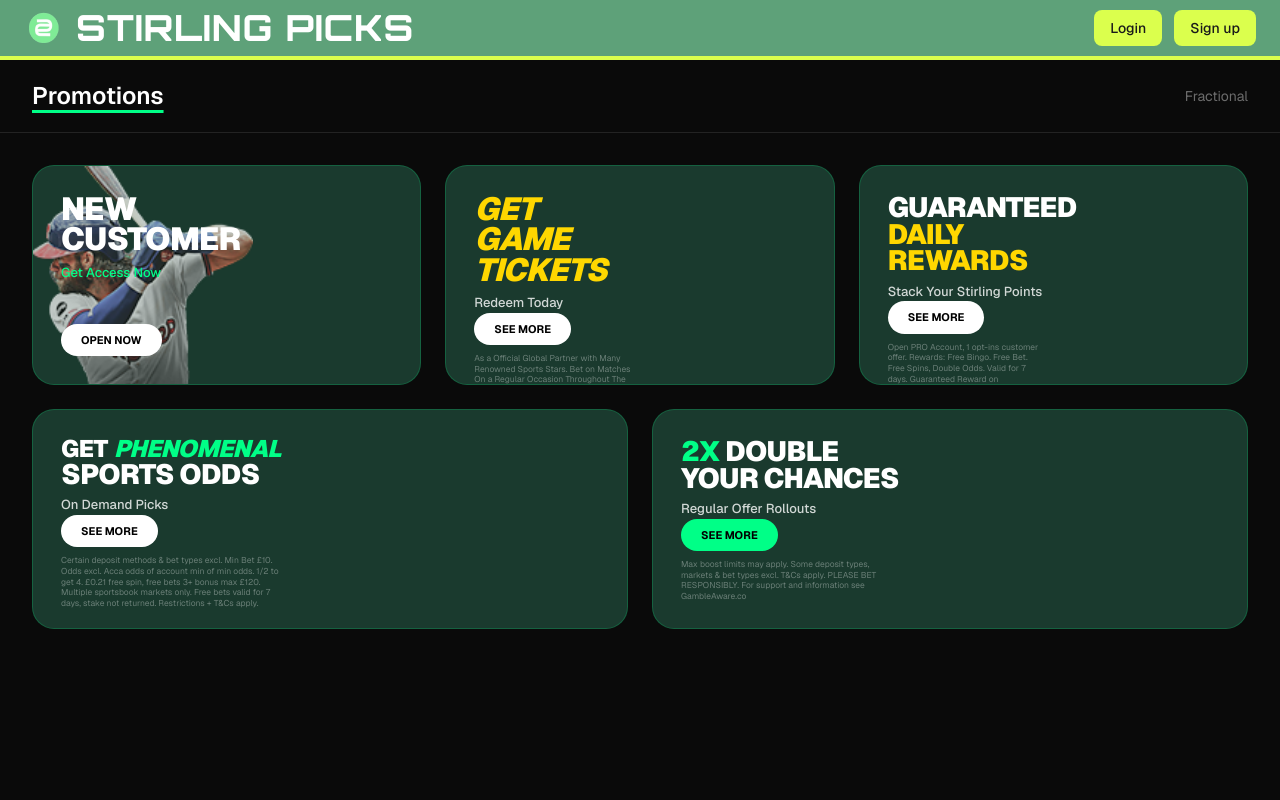
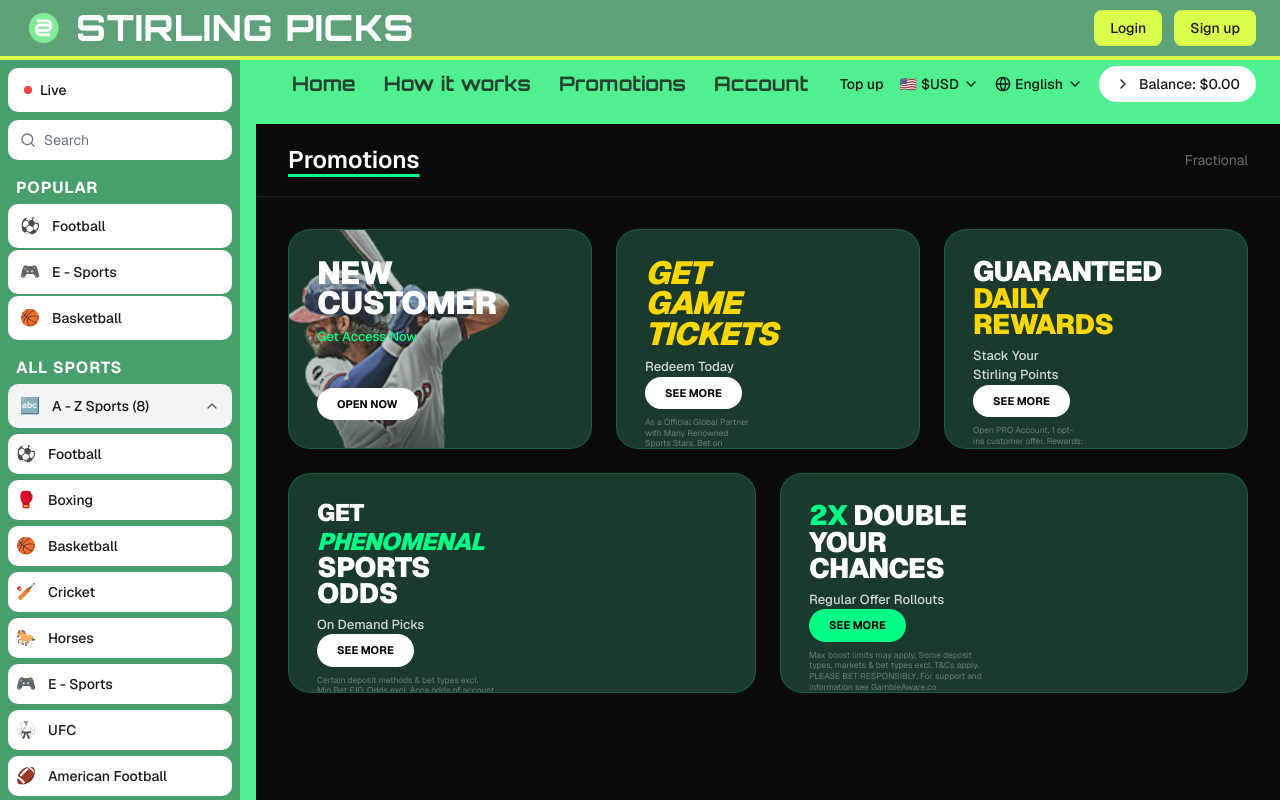
Before and after one commit to talhajavedcom/stirling-picks, a Next.js app: page /promotions in a window 1280 px wide. Shown: the top 800 px of the page. Built offline with nearby package versions, Linux system fonts and the light colour scheme.

Commit message:
fix  header

```diff
--- a/src/app/(main)/account/page.jsx
+++ b/src/app/(main)/account/page.jsx
@@ -4,6 +4,8 @@
 import { SharedButton } from "@/shared/Button";
 import { Tabs, TabsContent, TabsList, TabsTrigger } from "@/components/ui/tabs";
 import { Check, X, Zap, Crown, Trophy, Star } from "lucide-react";
+import Header from "@/theme/header/Header";
+import Sidebar from "@/theme/sidebar/Sidebar";
 
 const professionalPlans = [
   {
@@ -95,6 +97,12 @@
   const [selectedPlan, setSelectedPlan] = useState(null);
 
   return (
+    <div className="flex gap-4">
+      <div className="shrink-0">
+        <Sidebar />
+      </div>
+      <div className="flex-1 flex flex-col gap-4">
+        <Header />
         <div className="min-h-screen bg-sp-black p-4 sm:p-6 lg:p-8">
           <div className="mb-6 sm:mb-8">
             <h1 className="text-lg sm:text-xl font-bold text-white font-orbitron inline-block">
@@ -374,6 +382,8 @@
         </TabsContent>
       </Tabs>
         </div>
+      </div>
+    </div>
   );
 };
 
--- a/src/app/(main)/how-it-works/page.jsx
+++ b/src/app/(main)/how-it-works/page.jsx
@@ -1,6 +1,8 @@
 "use client";
 
 import { SharedButton } from "@/shared/Button";
+import Header from "@/theme/header/Header";
+import Sidebar from "@/theme/sidebar/Sidebar";
 
 const accountTypes = [
   {
@@ -19,6 +21,12 @@
 
 const HowItWorksPage = () => {
   return (
+    <div className="flex gap-4">
+      <div className="shrink-0">
+        <Sidebar />
+      </div>
+      <div className="flex-1 flex flex-col gap-4">
+        <Header />
         <div className="min-h-screen bg-black p-4 sm:p-6 lg:p-8">
           <div className="mb-6 sm:mb-8">
             <h1 className="text-lg sm:text-xl font-bold text-white font-orbitron inline-block">
@@ -51,6 +59,8 @@
         ))}
           </div>
         </div>
+      </div>
+    </div>
   );
 };
 
--- a/src/app/(main)/promotions/page.jsx
+++ b/src/app/(main)/promotions/page.jsx
@@ -1,5 +1,9 @@
+"use client";
+
 import { Button } from "@/components/ui/button";
 import Image from "next/image";
+import Header from "@/theme/header/Header";
+import Sidebar from "@/theme/sidebar/Sidebar";
 import newCustomerImg from "@/assets/promotions/new-customer.png";
 import gameTicketsImg from "@/assets/promotions/game-tickets.png";
 import dailyRewardsImg from "@/assets/promotions/daily-rewards.png";
@@ -8,6 +12,12 @@
 
 const PromotionsPage = () => {
   return (
+    <div className="flex gap-4">
+      <div className="shrink-0">
+        <Sidebar />
+      </div>
+      <div className="flex-1 flex flex-col gap-4">
+        <Header />
         <div className="bg-[#0a0a0a] min-h-screen">
           <div className="flex items-center justify-between px-4 sm:px-8 py-5 border-b border-white/10">
             <h1 className="text-white text-xl sm:text-2xl font-semibold underline decoration-[#00ff87] decoration-[3px] underline-offset-[6px]">
@@ -180,6 +190,8 @@
         </div>
           </div>
         </div>
+      </div>
+    </div>
   );
 };
 
```
Lines whose indentation alone changed are shown as unchanged.
